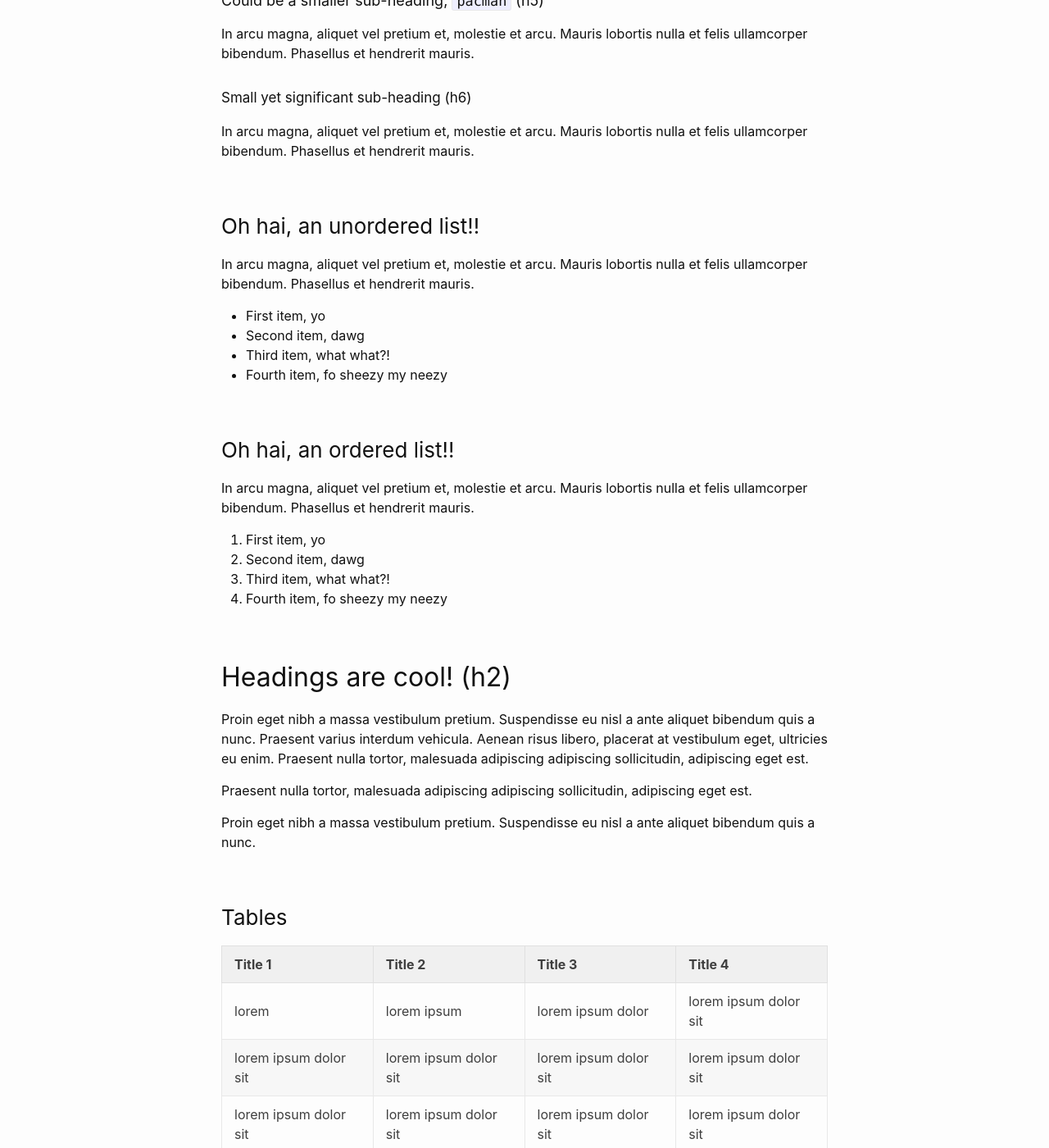
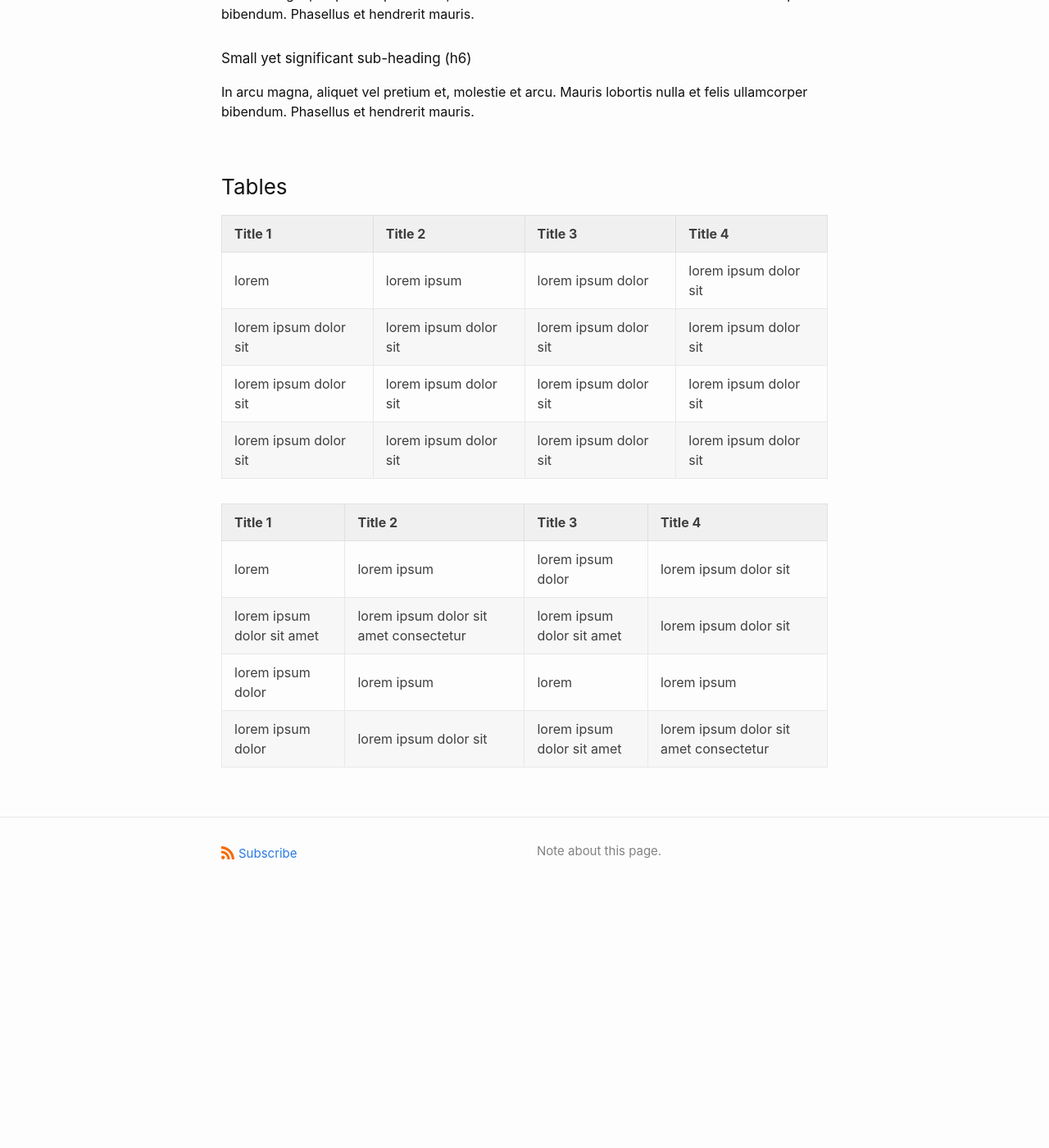
Before and after one commit to J-McNamara/j-mcnamara.github.io, a Jekyll site: the page built from _posts/2016-05-20-this-post-demonstrates-post-content-styles.md, in a window 1280 px wide and 1400 px high, scrolled down 2042 px. Shown: the whole window at 82% size. Built offline with Jekyll 4.4.1, drawn with Linux system fonts in a browser that asks for light colours; after the commit the page ends 3154 px from its top, so only the background shows below that; some of the changed text lies outside the part shown.

Commit message:
Revert "revert"
This reverts commit 939708ea7d0db88c2346e7222950aa795f612d6e.

```diff
--- a/_posts/2016-05-20-this-post-demonstrates-post-content-styles.md
+++ b/_posts/2016-05-20-this-post-demonstrates-post-content-styles.md
@@ -69,33 +67,8 @@ In arcu magna, aliquet vel pretium et, molestie et arcu. Mauris lobortis nulla e
 
 In arcu magna, aliquet vel pretium et, molestie et arcu. Mauris lobortis nulla et felis ullamcorper bibendum. Phasellus et hendrerit mauris.
 
-### Oh hai, an unordered list!!
-
-In arcu magna, aliquet vel pretium et, molestie et arcu. Mauris lobortis nulla et felis ullamcorper bibendum. Phasellus et hendrerit mauris.
-
-- First item, yo
-- Second item, dawg
-- Third item, what what?!
-- Fourth item, fo sheezy my neezy
-
-### Oh hai, an ordered list!!
-
-In arcu magna, aliquet vel pretium et, molestie et arcu. Mauris lobortis nulla et felis ullamcorper bibendum. Phasellus et hendrerit mauris.
-
-1. First item, yo
-2. Second item, dawg
-3. Third item, what what?!
-4. Fourth item, fo sheezy my neezy
 
 
-
-## Headings are cool! (h2)
-
-Proin eget nibh a massa vestibulum pretium. Suspendisse eu nisl a ante aliquet bibendum quis a nunc. Praesent varius interdum vehicula. Aenean risus libero, placerat at vestibulum eget, ultricies eu enim. Praesent nulla tortor, malesuada adipiscing adipiscing sollicitudin, adipiscing eget est.
-
-Praesent nulla tortor, malesuada adipiscing adipiscing sollicitudin, adipiscing eget est.
-
-Proin eget nibh a massa vestibulum pretium. Suspendisse eu nisl a ante aliquet bibendum quis a nunc.
 
 ### Tables
 
--- a/_posts/2020-01-01-test.markdown
+++ b/_posts/2020-01-01-test.markdown
@@ -2,6 +2,7 @@
 layout: post
 title:  "Test"
 categories: testing
+comments: true
 ---
 This is some text about something.
 `grep this is code`
```
Also changed, not shown: other parts of _posts/2016-05-20-this-post-demonstrates-post-content-styles.md (+4 -6 lines), _posts/2016-05-19-super-short-article.md (+4 -31 lines), _posts/2016-05-20-my-example-post.md (deleted, +0 -13 lines), _posts/2016-05-20-super-long-article.md (+2 -1 lines), pages/ideas.md (renamed from _pages/ideas.md), 3 other files.
